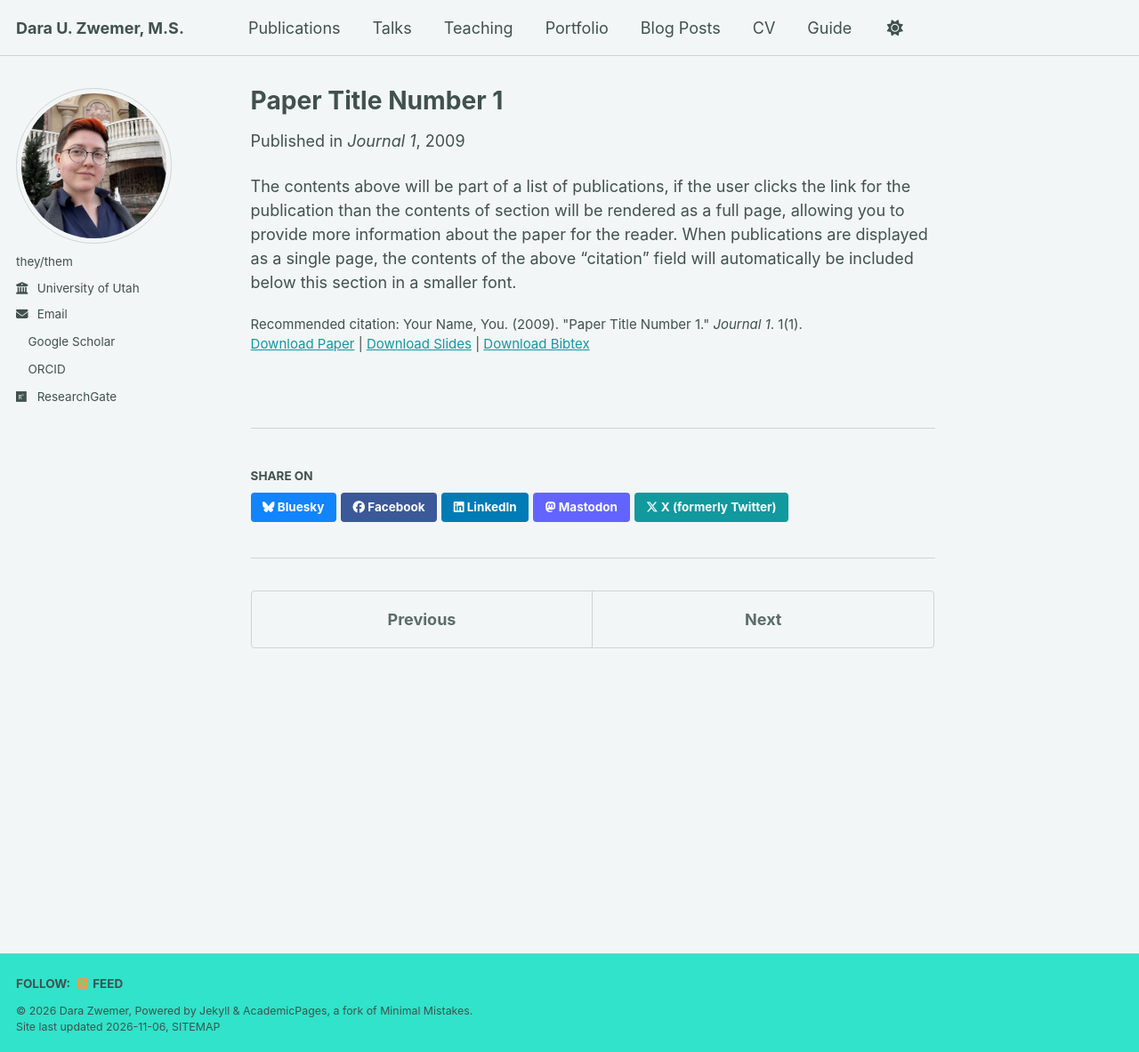
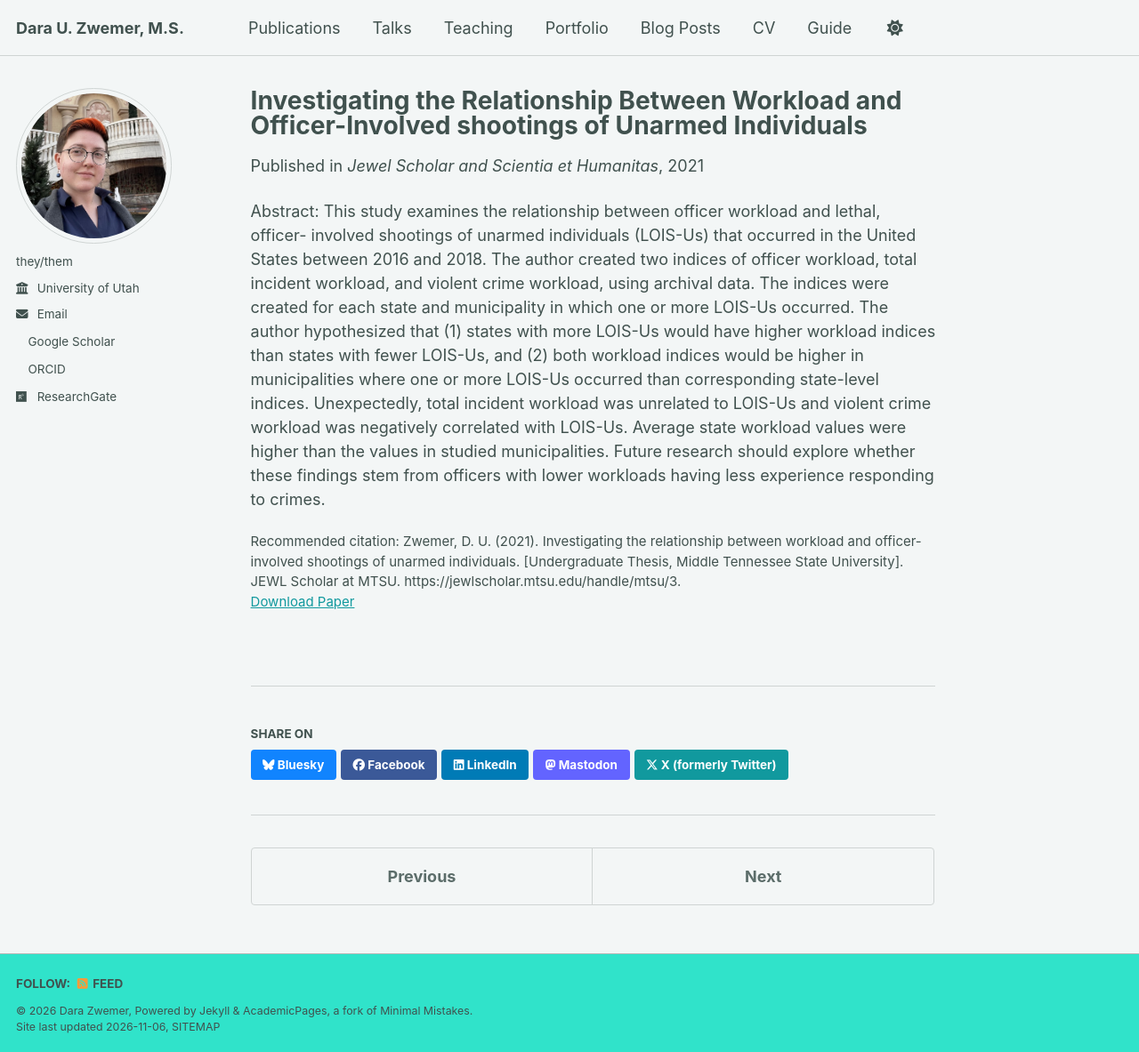
Before and after one commit to daraZwemer/daraZwemer.github.io, a Jekyll site: the page built from _publications/2009-10-01-paper-title-number-1.md, in a window 1280 px wide and 1183 px high. Shown: the whole window at 89% size. Built offline with Jekyll 4.4.1, drawn with Linux system fonts in a browser that asks for light colours; a style sheet for code colours, icons or effects is not loaded.

Commit message:
Update 2009-10-01-paper-title-number-1.md

```diff
--- a/_publications/2009-10-01-paper-title-number-1.md
+++ b/_publications/2009-10-01-paper-title-number-1.md
@@ -1,14 +1,24 @@
 ---
-title: "Paper Title Number 1"
+title: "Investigating the Relationship Between Workload and Officer-Involved shootings of Unarmed Individuals"
 collection: publications
 category: manuscripts
 permalink: /publication/2009-10-01-paper-title-number-1
-excerpt: 'This paper is about the number 1. The number 2 is left for future work.'
-date: 2009-10-01
-venue: 'Journal 1'
-slidesurl: 'https://academicpages.github.io/files/slides1.pdf'
-paperurl: 'https://academicpages.github.io/files/paper1.pdf'
-bibtexurl: 'https://academicpages.github.io/files/bibtex1.bib'
-citation: 'Your Name, You. (2009). &quot;Paper Title Number 1.&quot; <i>Journal 1</i>. 1(1).'
+excerpt: 'This paper was my undergraduate thesis. It involved indexing workload in areas where unarmed shootings occurred and exploring the relationship between workload and unarmed shooting rate.'
+date: 2021-08-01
+venue: 'Jewel Scholar and Scientia et Humanitas'
+paperurl: '[Download Paper](https://jewlscholar.mtsu.edu/server/api/core/bitstreams/a18e4f28-5a9a-4494-ae5c-db2c66e73e84/content)'
+citation: 'Zwemer, D. U. (2021). Investigating the relationship between workload and officer-involved shootings of unarmed individuals. [Undergraduate Thesis, Middle Tennessee State University]. JEWL Scholar at MTSU. https://jewlscholar.mtsu.edu/handle/mtsu/3.'
 ---
-The contents above will be part of a list of publications, if the user clicks the link for the publication than the contents of section will be rendered as a full page, allowing you to provide more information about the paper for the reader. When publications are displayed as a single page, the contents of the above "citation" field will automatically be included below this section in a smaller font.
+Abstract: This study examines the relationship between officer workload and lethal, officer-
+involved shootings of unarmed individuals (LOIS-Us) that occurred in the United States
+between 2016 and 2018. The author created two indices of officer workload, total
+incident workload, and violent crime workload, using archival data. The indices were
+created for each state and municipality in which one or more LOIS-Us occurred. The
+author hypothesized that (1) states with more LOIS-Us would have higher workload
+indices than states with fewer LOIS-Us, and (2) both workload indices would be higher
+in municipalities where one or more LOIS-Us occurred than corresponding state-level
+indices. Unexpectedly, total incident workload was unrelated to LOIS-Us and violent
+crime workload was negatively correlated with LOIS-Us. Average state workload values
+were higher than the values in studied municipalities. Future research should explore
+whether these findings stem from officers with lower workloads having less experience
+responding to crimes.
```
